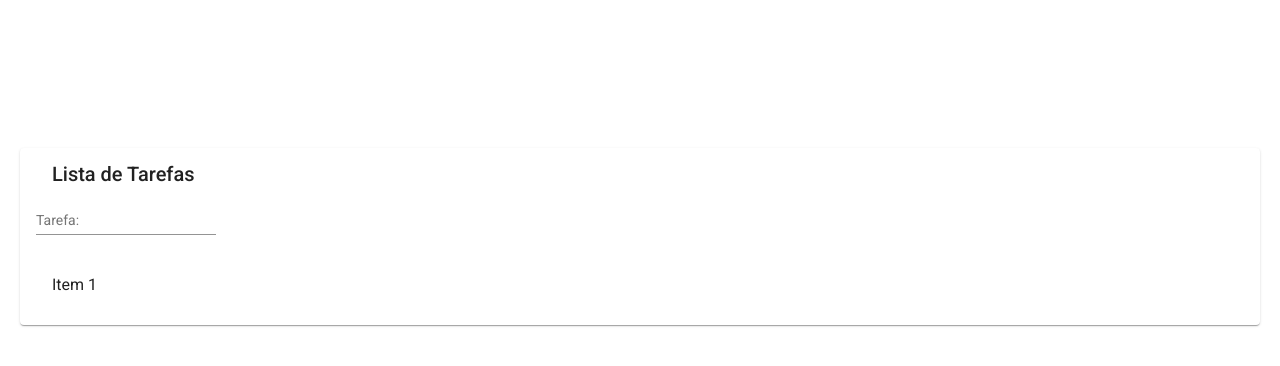
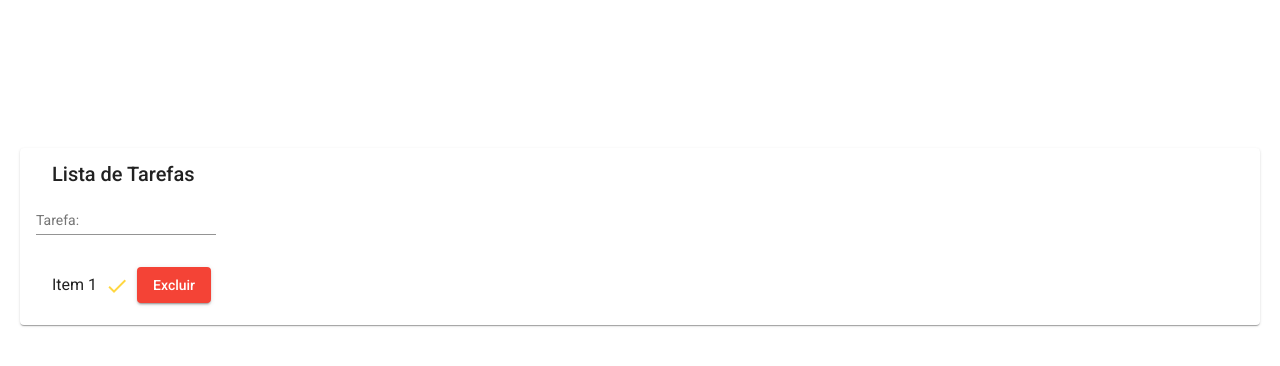
Before and after one commit to MilleneGalettiAcosta/todo-list-angular, an Angular app in the folder todo-list/: page / in a window 1280 px wide. Shown: the top 366 px of the page. Built offline with nearby package versions, Linux system fonts and the light colour scheme.

Commit message:
Adiciona botão

```diff
--- a/todo-list/src/app/app.module.ts
+++ b/todo-list/src/app/app.module.ts
@@ -8,6 +8,7 @@ import { MatCardModule } from '@angular/material/card';
 import { MatInputModule } from '@angular/material/input';
 import { MatListModule } from '@angular/material/list';
 import { MatButtonModule } from '@angular/material/button';
+import { MatIconModule } from '@angular/material/icon';
 
 import { TodoListComponent } from './components/todo-list/todo-list.component';
 import { HeaderComponent } from './components/header/header.component';
@@ -31,7 +32,8 @@ import { TodoItemComponent } from './components/todo-item/todo-item.component';
     MatCardModule,
     MatInputModule,
     MatListModule,
-    MatButtonModule
+    MatButtonModule,
+    MatIconModule
   ],
   providers: [],
   bootstrap: [AppComponent]
--- a/todo-list/src/app/components/todo-item/todo-item.component.html
+++ b/todo-list/src/app/components/todo-item/todo-item.component.html
@@ -1 +1,7 @@
-<mat-list-item role="listitem">Item 1</mat-list-item>
+<mat-list-item role="listitem">
+  Item 1
+  <button mat-icon-button color="accent" aria-label="concluido">
+    <mat-icon>done</mat-icon>
+  </button>
+  <button mat-raised-button color="warn">Excluir</button>
+</mat-list-item>
```
